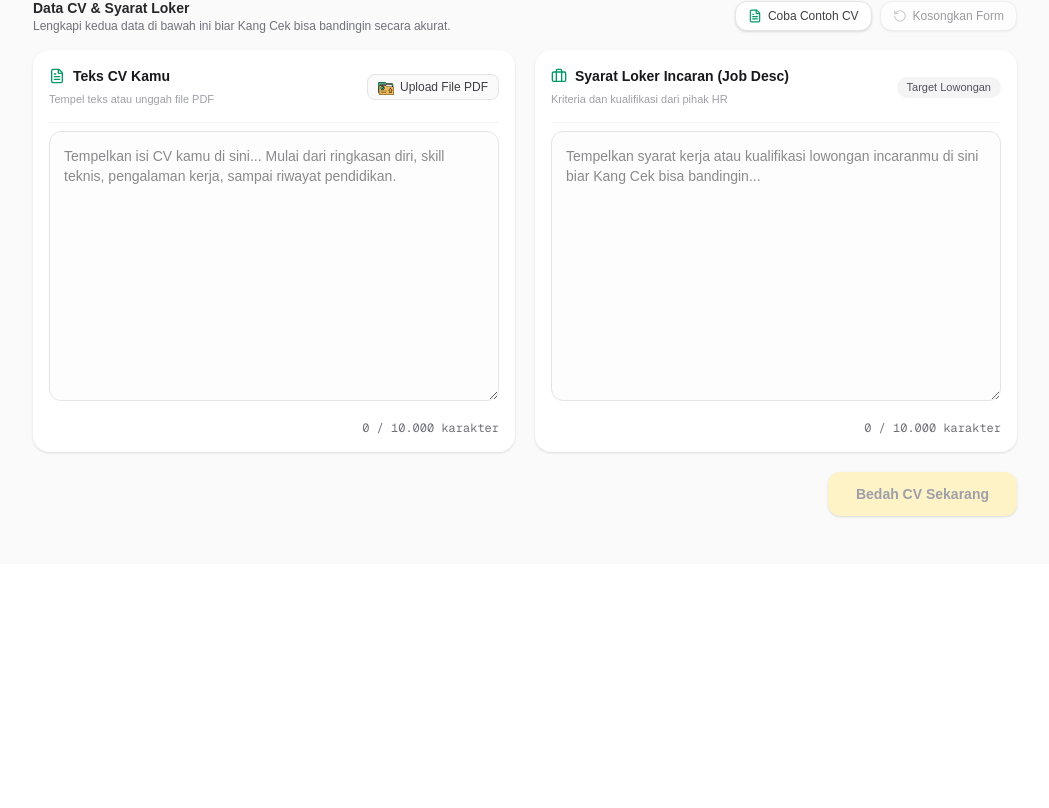
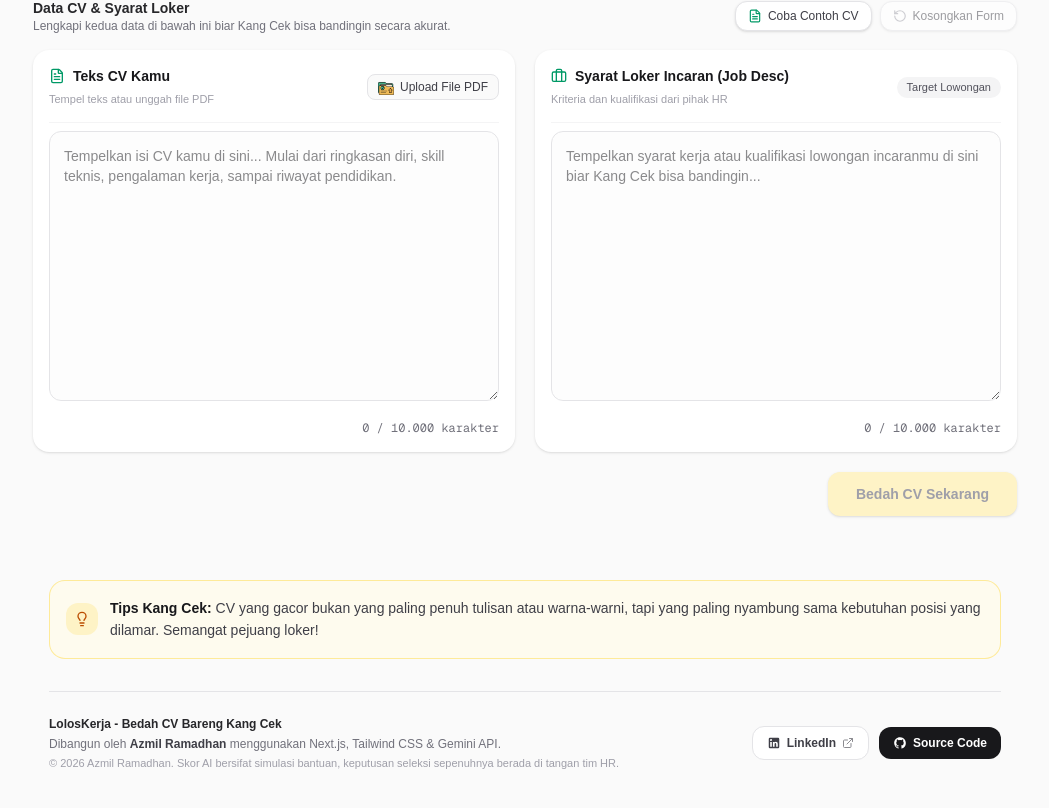
Before and after one commit to azmilramadhan/ai-cv-matcher, a Next.js app: page / in a window 1280 px wide. Shown: the part 342-1150 px from the top of the page, without its empty margins (115-1164 px from the left). Before the commit the page ends 906 px from the top, so only its background shows below. Built offline with nearby package versions, Linux system fonts and the light colour scheme.

Commit message:
feat: add Footer component and update header text in ResultDashboard

```diff
--- a/src/app/page.tsx
+++ b/src/app/page.tsx
@@ -11,6 +11,7 @@ import Header from "@/components/Header";
 import MascotImage from "@/components/MascotImage";
 import type { AnalysisResult } from "@/lib/schema";
 import { getHistory, saveHistory, clearHistory, type HistoryItem } from "@/lib/history";
+import Footer from '@/components/Footer';
 
 export default function Home() {
   const [cvText, setCvText] = useState("");
@@ -26,7 +27,6 @@ export default function Home() {
     setHistoryItems(getHistory());
   }, []);
 
-  // Smooth scroll ke area animasi saat mulai menganalisis
   useEffect(() => {
     if (isLoading && analyzingRef.current) {
       analyzingRef.current.scrollIntoView({ behavior: "smooth", block: "start" });
@@ -98,7 +98,7 @@ export default function Home() {
             </div>
             <div>
               <h1 className="text-sm font-semibold tracking-tight text-zinc-900">
-                Kang Cek <span className="font-normal text-zinc-400">|</span> AI CV Matcher
+                LolosKerja <span className="font-normal text-zinc-400">|</span> AI CV Matcher
               </h1>
               <p className="text-[11px] text-zinc-500">
                 Bedah keselarasan CV dengan lowongan incaranmu secara instan.
@@ -106,10 +106,6 @@ export default function Home() {
             </div>
           </div>
 
-          <div className="inline-flex items-center gap-1.5 rounded-full border border-emerald-200 bg-emerald-50 px-2.5 py-1 text-[11px] font-medium text-emerald-800">
-            <ShieldCheck className="h-3.5 w-3.5 text-emerald-600" />
-            <span>Client-Side PDF &amp; Zero-Storage Privacy</span>
-          </div>
         </div>
       </header>
 
@@ -153,6 +149,7 @@ export default function Home() {
 
         {/* Dashboard Hasil Analisis */}
         {result && !isLoading && <ResultDashboard result={result} />}
+        <Footer />
       </main>
     </div>
   );
--- /dev/null
+++ b/src/components/Footer.tsx
@@ -0,0 +1,67 @@
+import { ExternalLink, Lightbulb } from 'lucide-react';
+
+export default function Footer() {
+  return (
+    <footer className="max-w-5xl mx-auto mt-16 pb-10 px-4">
+      <div className="bg-amber-50/80 border border-amber-200/80 rounded-2xl p-4 mb-8 flex items-start sm:items-center gap-3">
+        <div className="w-8 h-8 rounded-xl bg-amber-100 text-amber-700 flex items-center justify-center shrink-0 mt-0.5 sm:mt-0">
+          <Lightbulb className="w-4 h-4" />
+        </div>
+        <p className="text-xs sm:text-sm text-zinc-700 leading-relaxed">
+          <span className="font-bold text-zinc-900">Tips Kang Cek:</span> CV yang gacor
+          bukan yang paling penuh tulisan atau warna-warni, tapi yang paling nyambung
+          sama kebutuhan posisi yang dilamar. Semangat pejuang loker!
+        </p>
+      </div>
+
+      {/* Main Footer */}
+      <div className="border-t border-zinc-200 pt-6 flex flex-col sm:flex-row items-center justify-between gap-4 text-xs text-zinc-500">
+        <div className="text-center sm:text-left space-y-1">
+          <p className="font-semibold text-zinc-800">
+            LolosKerja - Bedah CV Bareng Kang Cek
+          </p>
+          <p>
+            Dibangun oleh{' '}
+            <span className="font-semibold text-zinc-700">Azmil Ramadhan</span>{' '}
+            menggunakan Next.js, Tailwind CSS &amp; Gemini API.
+          </p>
+          <p className="text-[11px] text-zinc-400">
+            © 2026 Azmil Ramadhan. Skor AI bersifat simulasi bantuan, keputusan seleksi
+            sepenuhnya berada di tangan tim HR.
+          </p>
+        </div>
+
+        <div className="flex items-center gap-2.5 shrink-0">
+          <a
+            href="https://linkedin.com/in/azmilbuilds"
+            target="_blank"
+            rel="noopener noreferrer"
+            className="inline-flex items-center gap-1.5 px-3.5 py-2 rounded-xl bg-white border border-zinc-200 text-zinc-700 font-semibold hover:border-emerald-300 hover:text-emerald-700 hover:bg-emerald-50/50 transition-colors"
+          >
+            <svg className="w-3.5 h-3.5 fill-current" viewBox="0 0 24 24" aria-hidden="true">
+              <path d="M19 3a2 2 0 0 1 2 2v14a2 2 0 0 1-2 2H5a2 2 0 0 1-2-2V5a2 2 0 0 1 2-2h14m-.5 15.5v-5.3a3.26 3.26 0 0 0-3.26-3.26c-.85 0-1.84.52-2.28 1.3v-1.11h-2.79v8.37h2.79v-4.93c0-.77.62-1.4 1.39-1.4a1.4 1.4 0 0 1 1.4 1.4v4.93h2.75M6.88 8.56a1.68 1.68 0 0 0 1.68-1.68c0-.93-.75-1.69-1.68-1.69a1.69 1.69 0 0 0-1.69 1.69c0 .93.76 1.68 1.69 1.68m1.39 9.94v-8.37H5.5v8.37h2.77z" />
+            </svg>
+            LinkedIn
+            <ExternalLink className="w-3 h-3 opacity-60" />
+          </a>
+
+          <a
+            href="https://github.com/azmilramadhan/ai-cv-matcher"
+            target="_blank"
+            rel="noopener noreferrer"
+            className="inline-flex items-center gap-1.5 px-3.5 py-2 rounded-xl bg-zinc-900 text-white font-semibold hover:bg-zinc-800 transition-colors"
+          >
+            <svg className="w-3.5 h-3.5 fill-current" viewBox="0 0 24 24" aria-hidden="true">
+              <path
+                fillRule="evenodd"
+                clipRule="evenodd"
+                d="M12 2C6.477 2 2 6.484 2 12.017c0 4.425 2.865 8.18 6.839 9.504.5.092.682-.217.682-.483 0-.237-.008-.868-.013-1.703-2.782.605-3.369-1.343-3.369-1.343-.454-1.158-1.11-1.466-1.11-1.466-.908-.62.069-.608.069-.608 1.003.07 1.53 1.032 1.53 1.032.892 1.53 2.341 1.088 2.91.832.092-.647.35-1.088.636-1.338-2.22-.253-4.555-1.113-4.555-4.951 0-1.093.39-1.988 1.029-2.688-.103-.253-.446-1.272.098-2.65 0 0 .84-.27 2.75 1.026A9.564 9.564 0 0112 6.844c.85.004 1.705.115 2.504.337 1.909-1.296 2.747-1.027 2.747-1.027.546 1.379.202 2.398.1 2.651.64.7 1.028 1.595 1.028 2.688 0 3.848-2.339 4.695-4.566 4.943.359.309.678.92.678 1.855 0 1.338-.012 2.419-.012 2.747 0 .268.18.58.688.482A10.019 10.019 0 0022 12.017C22 6.484 17.522 2 12 2z"
+              />
+            </svg>
+            Source Code
+          </a>
+        </div>
+      </div>
+    </footer>
+  );
+}
--- a/src/components/ResultDashboard.tsx
+++ b/src/components/ResultDashboard.tsx
@@ -32,6 +32,7 @@ export default function ResultDashboard({ result }: ResultDashboardProps) {
     }
   };
 
+
   const getScoreFeedback = (score: number) => {
     if (score >= 75) {
       return {
@@ -64,7 +65,7 @@ export default function ResultDashboard({ result }: ResultDashboardProps) {
 
   return (
     <section className="max-w-5xl mx-auto mt-10 space-y-8 animate-in fade-in slide-in-from-bottom-4 duration-500">
-
+      {/* Header Hasil */}
       <div className="flex flex-col sm:flex-row sm:items-center justify-between gap-2 border-b border-zinc-200 pb-4">
         <div>
           <h2 className="text-2xl font-extrabold text-zinc-900">
```
Also changed, not shown: src/assets/kang-cek.png (deleted).
